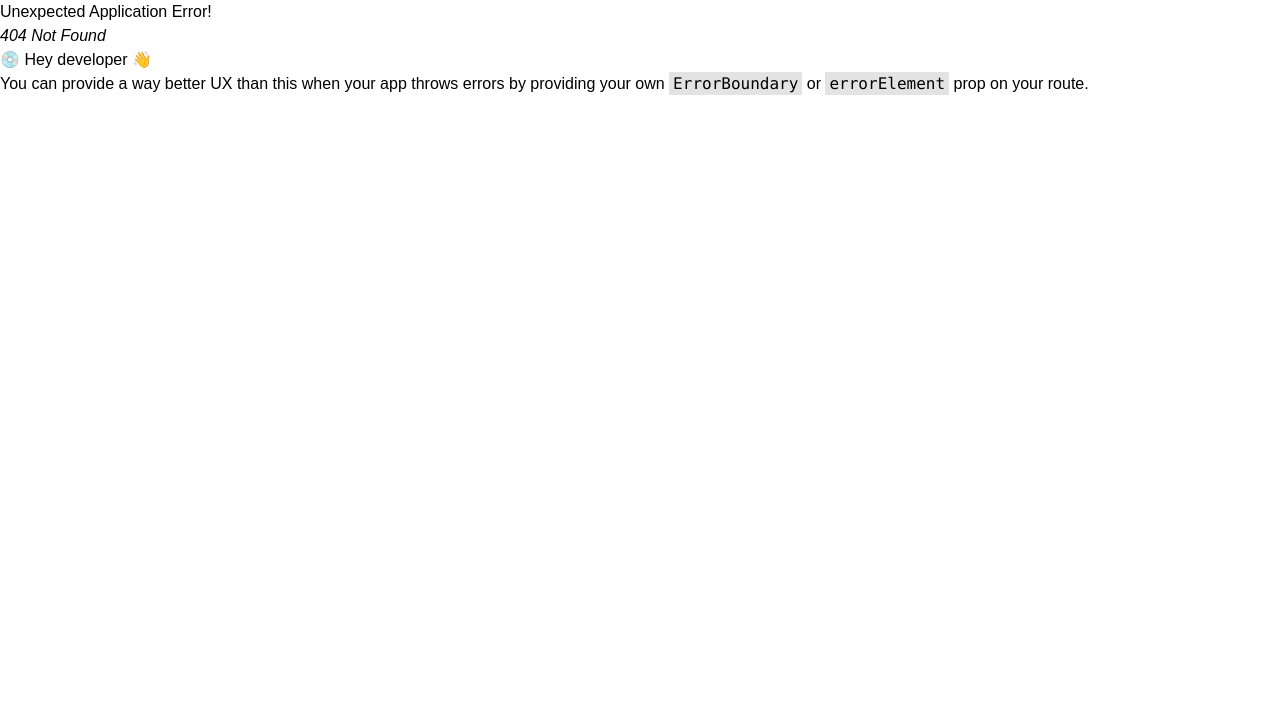
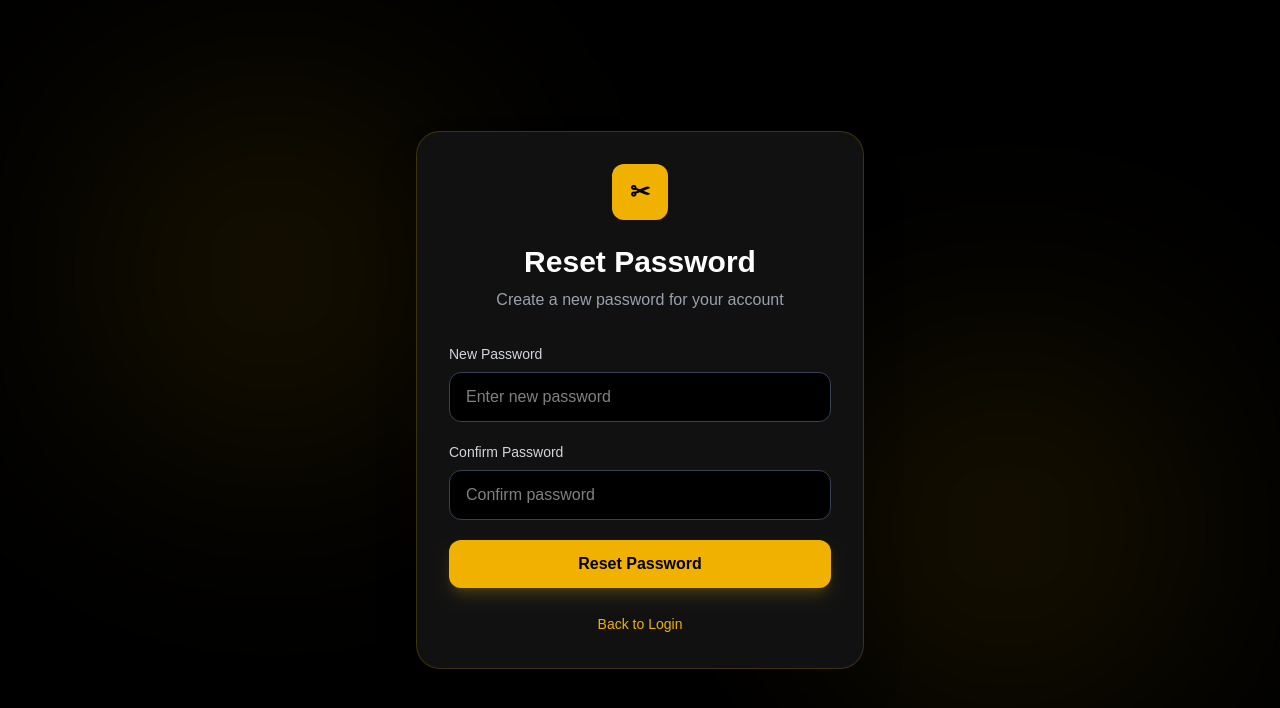
Before and after one commit to raj-kumar12345/salon-X, a React (Vite) app in the folder client/: page /reset-password in a window 1280 px wide. Before the commit this address had no page. Shown: the top 708 px of the page. Built offline with nearby package versions, Linux system fonts and the light colour scheme.

Commit message:
Initial commit

```diff
--- /dev/null
+++ b/client/src/pages/ResetPassword.jsx
@@ -0,0 +1,131 @@
+import { useState } from "react";
+import { useSearchParams, useNavigate } from "react-router";
+import axios from "axios";
+
+const ResetPassword = () => {
+  const [searchParams] = useSearchParams();
+  const navigate = useNavigate();
+
+  const token = searchParams.get("token");
+
+  const [password, setPassword] = useState("");
+  const [confirmPassword, setConfirmPassword] = useState("");
+  const [loading, setLoading] = useState(false);
+
+  const handleResetPassword = async (e) => {
+    e.preventDefault();
+
+    if (password !== confirmPassword) {
+      return alert("Passwords do not match");
+    }
+
+    try {
+      setLoading(true);
+
+      await axios.post(
+        "http://localhost:3000/api/auth/reset-password",
+        {
+          token,
+          password,
+        }
+      );
+
+      alert("Password reset successfully");
+      navigate("/login");
+    } catch (error) {
+      alert(
+        error?.response?.data?.message ||
+          "Failed to reset password"
+      );
+    } finally {
+      setLoading(false);
+    }
+  };
+
+  return (
+    <div className="min-h-screen bg-black flex items-center justify-center px-4">
+      {/* Background Glow */}
+      <div className="absolute w-96 h-96 bg-yellow-500/10 blur-[120px] rounded-full top-20 left-20"></div>
+      <div className="absolute w-96 h-96 bg-yellow-500/10 blur-[120px] rounded-full bottom-20 right-20"></div>
+
+      <div className="relative z-10 w-full max-w-md">
+        <div className="bg-[#111111] border border-yellow-500/20 rounded-3xl p-8 shadow-2xl backdrop-blur-lg">
+          {/* Logo */}
+          <div className="flex justify-center mb-6">
+            <div className="bg-yellow-500 text-black w-14 h-14 rounded-xl flex items-center justify-center font-bold text-2xl">
+              ✂
+            </div>
+          </div>
+
+          <h1 className="text-3xl font-bold text-white text-center">
+            Reset Password
+          </h1>
+
+          <p className="text-gray-400 text-center mt-2 mb-8">
+            Create a new password for your account
+          </p>
+
+          <form
+            onSubmit={handleResetPassword}
+            className="space-y-5"
+          >
+            <div>
+              <label className="text-gray-300 text-sm block mb-2">
+                New Password
+              </label>
+
+              <input
+                type="password"
+                placeholder="Enter new password"
+                value={password}
+                onChange={(e) =>
+                  setPassword(e.target.value)
+                }
+                className="w-full bg-black border border-gray-700 focus:border-yellow-500 outline-none rounded-xl px-4 py-3 text-white"
+                required
+              />
+            </div>
+
+            <div>
+              <label className="text-gray-300 text-sm block mb-2">
+                Confirm Password
+              </label>
+
+              <input
+                type="password"
+                placeholder="Confirm password"
+                value={confirmPassword}
+                onChange={(e) =>
+                  setConfirmPassword(e.target.value)
+                }
+                className="w-full bg-black border border-gray-700 focus:border-yellow-500 outline-none rounded-xl px-4 py-3 text-white"
+                required
+              />
+            </div>
+
+            <button
+              type="submit"
+              disabled={loading}
+              className="w-full bg-yellow-500 hover:bg-yellow-400 text-black font-bold py-3 rounded-xl transition-all duration-300 shadow-lg shadow-yellow-500/20"
+            >
+              {loading
+                ? "Updating Password..."
+                : "Reset Password"}
+            </button>
+          </form>
+
+          <div className="text-center mt-6">
+            <button
+              onClick={() => navigate("/login")}
+              className="text-yellow-500 hover:text-yellow-400 text-sm"
+            >
+              Back to Login
+            </button>
+          </div>
+        </div>
+      </div>
+    </div>
+  );
+};
+
+export default ResetPassword;
--- a/client/src/router/AppRouter.jsx
+++ b/client/src/router/AppRouter.jsx
@@ -14,6 +14,7 @@ import ProtectedRoute from "../components/ProtectedRoute";
 import RegisterAsBarber from "../pages/RegisterAsBarber";
 import LoginAsBarber from "../pages/LoginAsBarber";
 import BarberHome from "../pages/BarberHome";
+import ResetPassword from "../pages/ResetPassword";
 
 const AppRouter = () => {
 
@@ -33,6 +34,10 @@ const AppRouter = () => {
         {
             path:"/forget-password",
             element:<ForgetPassword />
+        },
+        {
+            path: "/reset-password",
+            element: <ResetPassword />
         },
         {
             path: "/",
```
